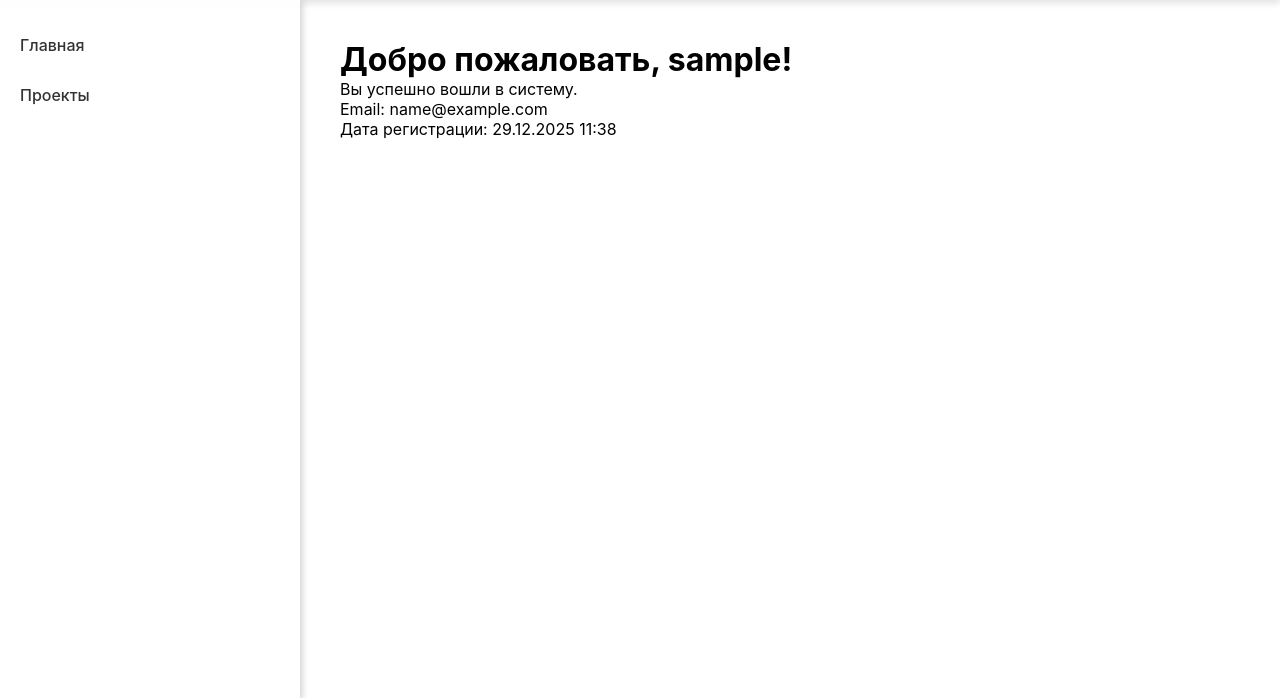
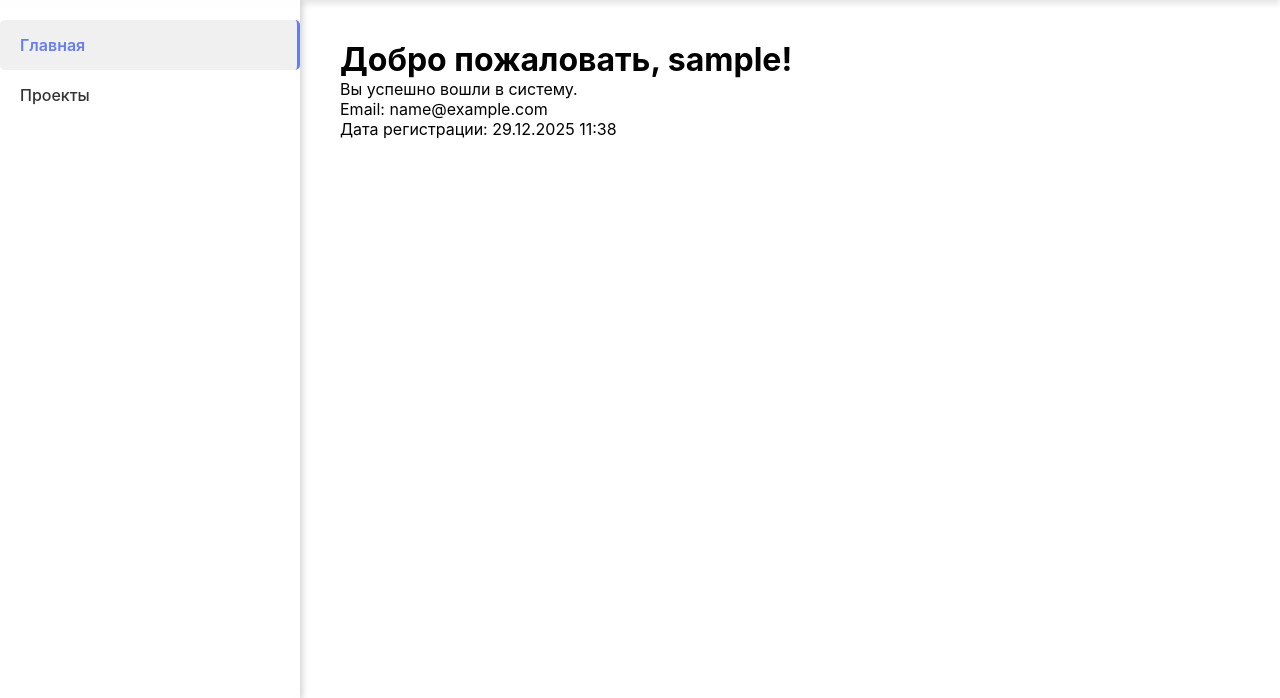
Before and after one commit to Shain92/project_manager, a Django app: page / in a window 1280 px wide. Shown: the part 61-759 px from the top of the page. Run offline with Django 5.2, Linux system fonts and the light colour scheme; the visitor is signed in with stand-in values (Sample User, id 1).

Commit message:
Enhance sidebar navigation: add active link styling for better user experience

```diff
--- a/templates/includes/sidebar.html
+++ b/templates/includes/sidebar.html
@@ -2,8 +2,18 @@
 <aside class="sidebar" id="sidebar">
     <nav class="sidebar-nav">
         <ul>
-            <li><a href="{% url 'users:home' %}">Главная</a></li>
-            <li><a href="{% url 'projects:list' %}">Проекты</a></li>
+            <li>
+                <a href="{% url 'users:home' %}"
+                   class="{% if request.resolver_match.url_name == 'home' and request.resolver_match.namespace == 'users' %}active{% endif %}">
+                    Главная
+                </a>
+            </li>
+            <li>
+                <a href="{% url 'projects:list' %}"
+                   class="{% if request.resolver_match.url_name == 'list' and request.resolver_match.namespace == 'projects' %}active{% endif %}">
+                    Проекты
+                </a>
+            </li>
         </ul>
     </nav>
 </aside>
--- a/templates/includes/styles.html
+++ b/templates/includes/styles.html
@@ -183,6 +183,12 @@
         background: #f0f0f0;
         border-right-color: #667eea;
     }
+    .sidebar-nav a.active {
+        background: #f0f0f0;
+        border-right-color: #667eea;
+        color: #667eea;
+        font-weight: 600;
+    }
     .sidebar-overlay {
         display: none;
         position: fixed;
```
